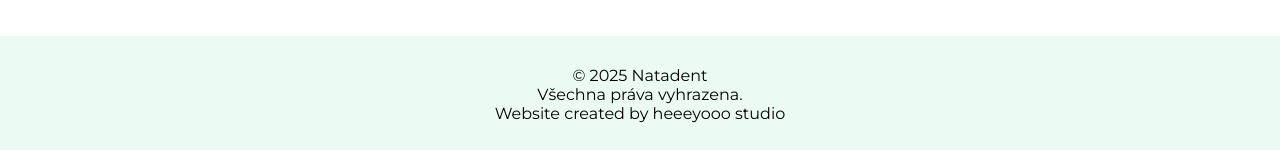
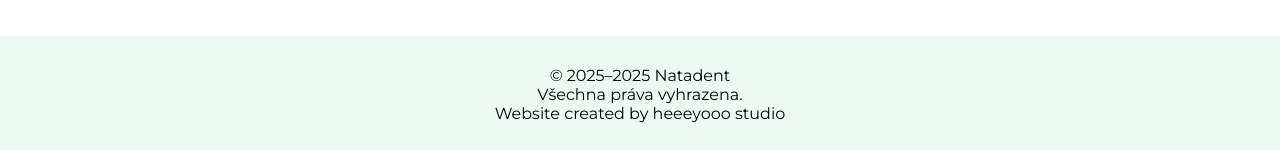
Before and after one commit to stepandordiai/natadent, a React (Vite) app: page / in a window 1280 px wide. Shown: the part 2571-2721 px from the top of the page. Built offline with nearby package versions, Linux system fonts and the light colour scheme.

Commit message:
Update Footer

```diff
--- a/src/components/Footer/Footer.jsx
+++ b/src/components/Footer/Footer.jsx
@@ -188,7 +188,7 @@ const Footer = ({ servicesData }) => {
 				</div>
 				<div className="footer-bottom">
 					<div>
-						<p>&copy; 2025 Natadent</p>
+						<p>&copy; 2025&ndash;{new Date().getFullYear()} Natadent</p>
 						<p>{t("footer.rights")}.</p>
 						<p>
 							{t("footer.website_created_by")}{" "}
```
